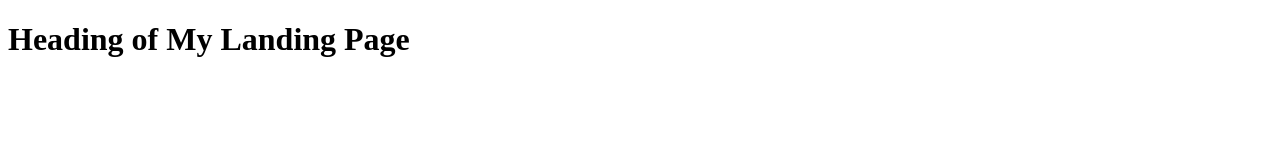
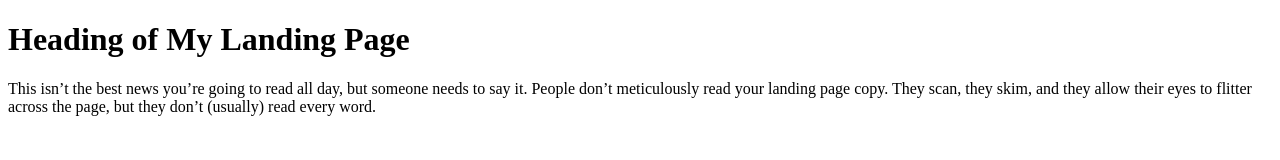
Before and after one commit to Nitinkiet/LandingPage, a plain HTML site: page index.html in a window 1280 px wide. Drawn offline with Linux system fonts and the light colour scheme.

Commit message:
Update index.html

```diff
--- a/index.html
+++ b/index.html
@@ -8,5 +8,8 @@
     </head>
     <body>
     <h1>Heading of My Landing Page</h1>
+        <p> This isn’t the best news you’re going to read all day, but someone needs to say it. People don’t meticulously read your landing page copy.
+            They scan, they skim, and they allow their eyes to flitter across the page, but they don’t (usually) read every word.
+        </P>
     </body>
 </html>
```
